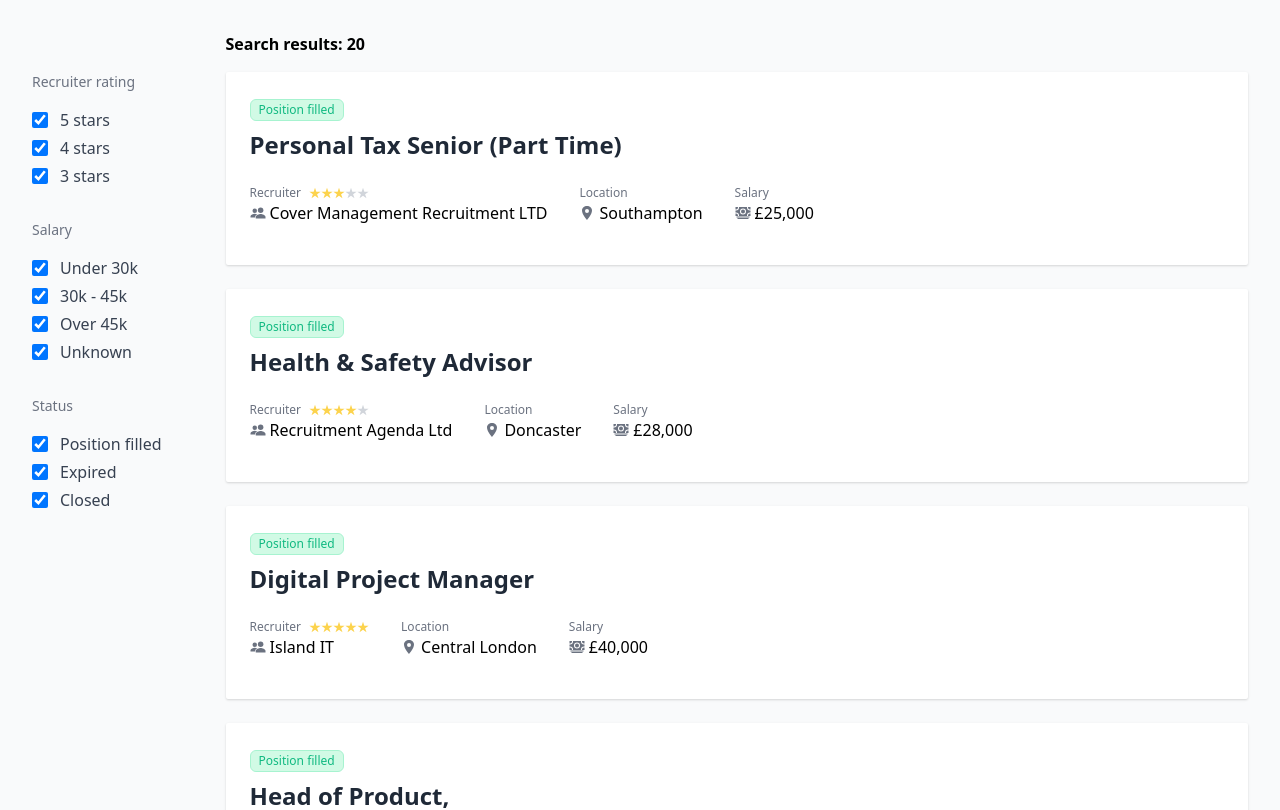
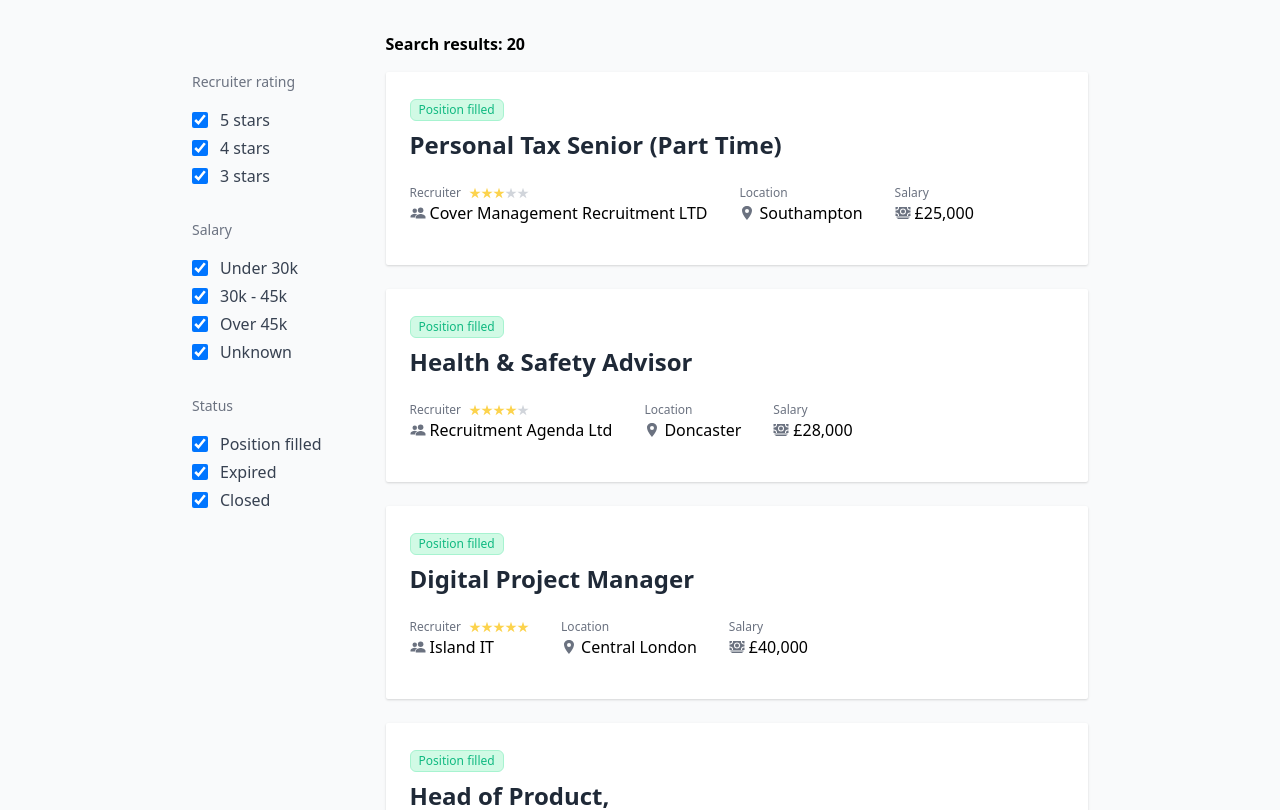
Before and after one commit to cstro/recruiter-job-list, a React (Create React App) app: page / in a window 1280 px wide. Shown: the top 810 px of the page. Built offline with nearby package versions, Linux system fonts and the light colour scheme.

Commit message:
Add max width and center with margin

```diff
--- a/src/App.js
+++ b/src/App.js
@@ -17,7 +17,8 @@ function App() {
   }, [])
 
   return (
-    <div className="flex p-8 bg-gray-50 min-h-screen">
+    <div className="p-8 bg-gray-50 min-h-screen">
+      <div className="flex max-w-4xl m-auto">
         <SearchFilters />
         <div className="flex-1">
           <div className="mb-4">
@@ -29,6 +30,7 @@ function App() {
           <JobList />
         </div>
       </div>
+    </div>
   )
 }
 
```
Lines whose indentation alone changed are shown as unchanged.
